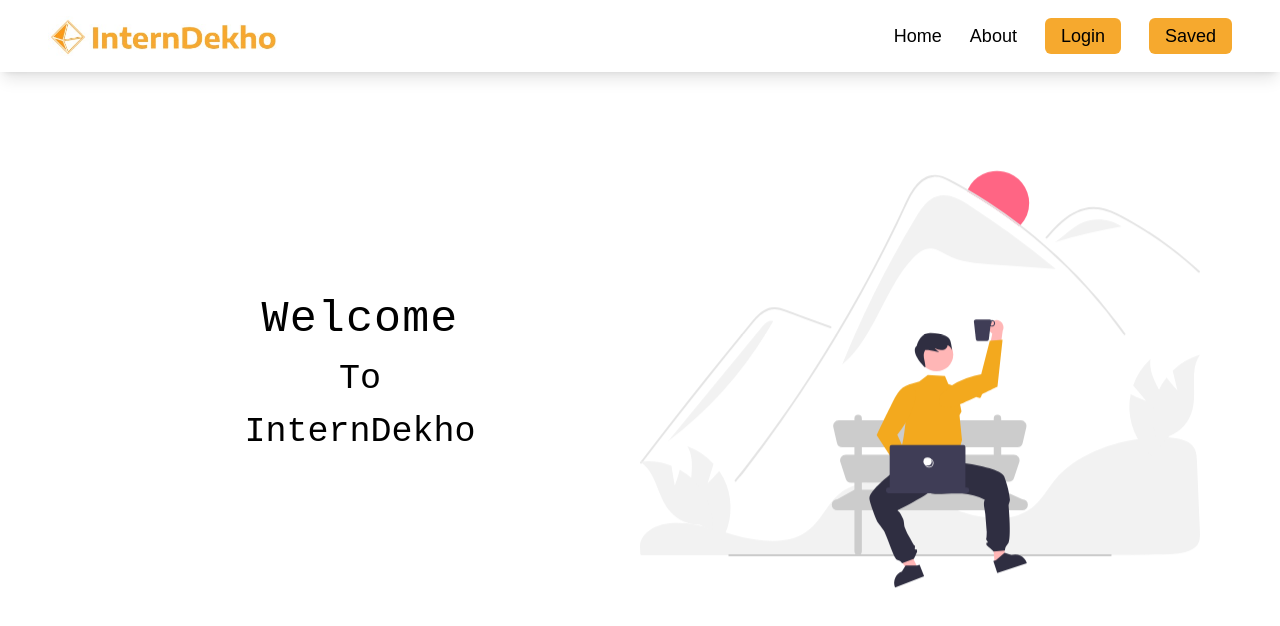
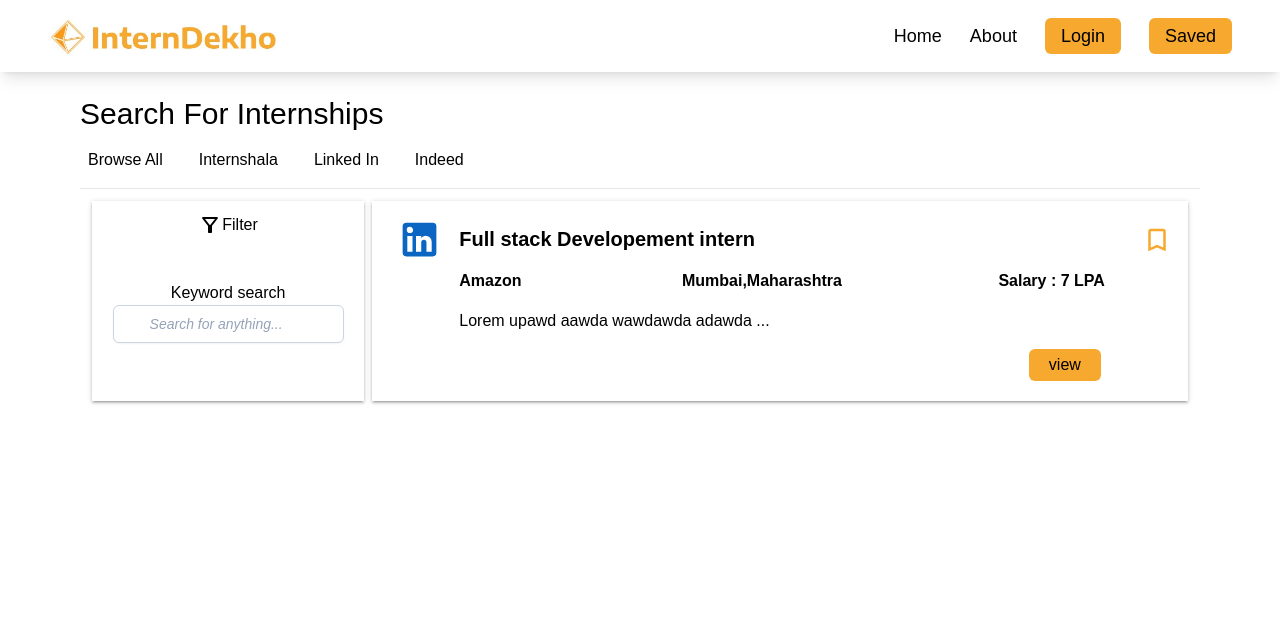
Before and after one commit to ajjiitt/intern-dekho, a React (Create React App) app in the folder client/: page /internships in a window 1280 px wide. Shown: the top 626 px of the page. Built offline with nearby package versions, Linux system fonts and the light colour scheme.

Commit message:
Added Routes

```diff
--- a/client/package.json
+++ b/client/package.json
@@ -14,7 +14,8 @@
     "react": "^18.2.0",
     "react-dom": "^18.2.0",
     "react-scripts": "5.0.1",
-    "web-vitals": "^2.1.4"
+    "web-vitals": "^2.1.4",
+    "react-router-dom": "^6.3.0"
   },
   "scripts": {
     "start": "react-scripts start",
--- a/client/src/App.js
+++ b/client/src/App.js
@@ -1,13 +1,17 @@
-import './index.css'
-import Navbar from './Components/Navbar';
-import SideNav from './Components/SideNav';
-import Home from './Components/Home';
+import "./index.css";
+import Navbar from "./Components/Navbar";
+import SideNav from "./Components/SideNav";
+import Home from "./Components/Home";
+
+import { Route, Routes } from "react-router-dom";
 function App() {
   return (
     <div className="App">
-      <Navbar/>
-      {/* <SideNav/> */}
-      <Home/>
+      <Navbar />
+      <Routes>
+        <Route path="/" element={<Home />} />
+        <Route path="/internships" element={<SideNav />} />
+      </Routes>
     </div>
   );
 }
--- a/client/src/Components/Navbar.jsx
+++ b/client/src/Components/Navbar.jsx
@@ -20,7 +20,8 @@
           ...user,
           token,
         });
-        console.log(user)
+        console.log(user);
+        localStorage.setItem("user", { user, token });
       })
       .catch((error) => {
         const errorCode = error.code;
--- a/client/src/index.js
+++ b/client/src/index.js
@@ -1,12 +1,15 @@
-import React from 'react';
-import ReactDOM from 'react-dom/client';
-import App from './App';
-import reportWebVitals from './reportWebVitals';
+import React from "react";
+import ReactDOM from "react-dom/client";
+import App from "./App";
+import reportWebVitals from "./reportWebVitals";
 
-const root = ReactDOM.createRoot(document.getElementById('root'));
+import { BrowserRouter } from "react-router-dom";
+const root = ReactDOM.createRoot(document.getElementById("root"));
 root.render(
   <React.StrictMode>
-    <App />
+    <BrowserRouter>
+      <App />
+    </BrowserRouter>
   </React.StrictMode>
 );
 
```
Also changed, not shown: 1 other file (tests, documents, lock files or other folders).
